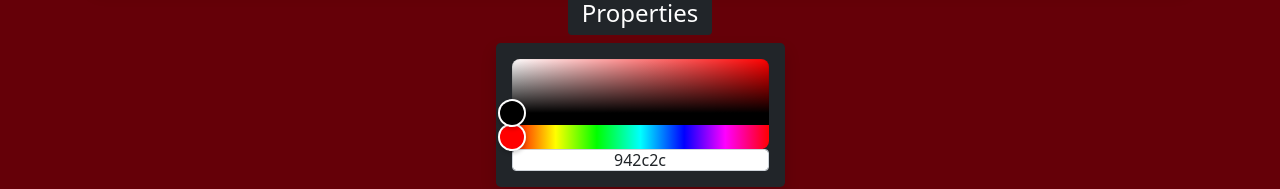
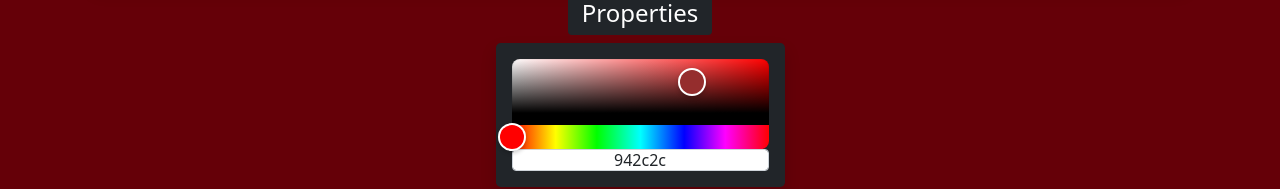
Before and after one commit to Hecedu/Cromatic, a React (Create React App) app: page / in a window 1280 px wide. Shown: the part 356-545 px from the top of the page. Built offline with nearby package versions, Linux system fonts and the light colour scheme.

Commit message:
init color fix'

```diff
--- a/src/Components/PaletteProperties.tsx
+++ b/src/Components/PaletteProperties.tsx
@@ -70,6 +70,7 @@ export default function PaletteProperties() {
               <HexColorPicker
                 className="w-auto"
                 style={{ height: "80%" }}
+                color={selectedColors[0]}
                 onChange={(color) => {
                   dispatch(
                     paletteActions.setSelectedColors({
```
